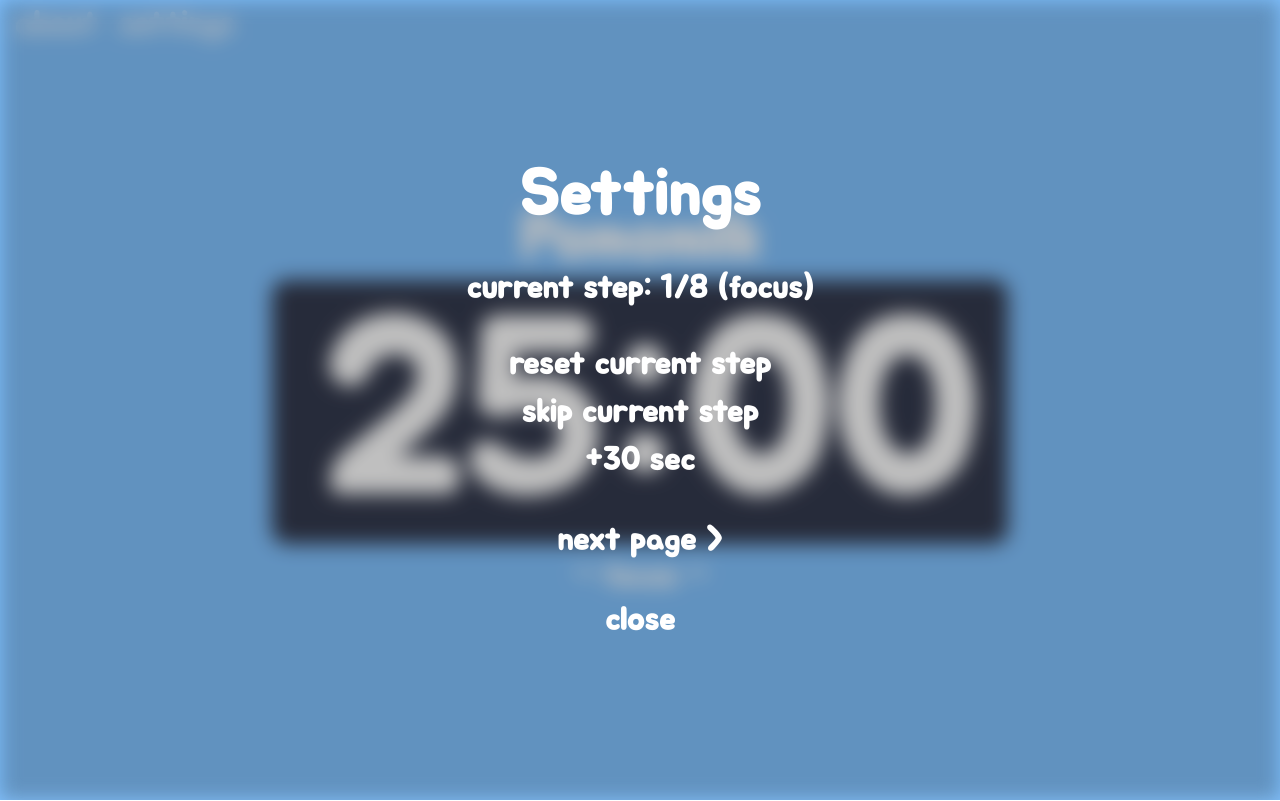
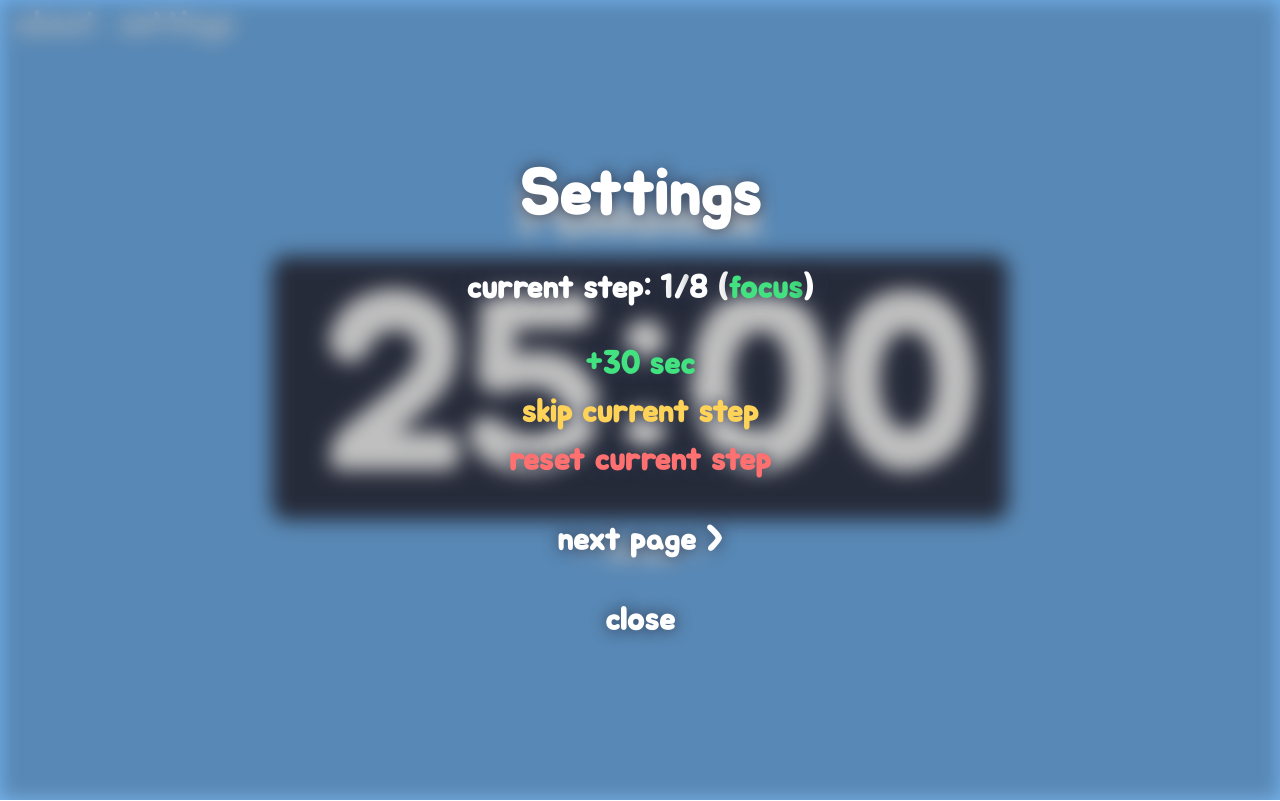
Before and after one commit to ahhreggi/pnc, a React (Create React App) app: page / in a window 1280 px wide. Both pictures are taken after a click on the element "about". Built offline with nearby package versions, Linux system fonts and the light colour scheme.

Commit message:
Update global styles, App

```diff
--- a/src/App.js
+++ b/src/App.js
@@ -34,7 +34,9 @@ const App = () => {
       <section className="display">
         <h2>Pomomilk</h2>
         <Timer />
-        <h3 className="settings-toggle settings" onClick={() => onToggleSettings()}>~ {mode} ~</h3>
+        <h3 className="settings-toggle settings mode" onClick={() => onToggleSettings()}>
+          ~ <span>{mode}</span> ~
+        </h3>
       </section>
       <Settings />
     </main>
--- a/src/App.scss
+++ b/src/App.scss
@@ -21,7 +21,20 @@
     }
   }
   section.display {
+    margin-bottom: 3rem;
     @include flex-center-col;
+    h3 > span {
+      margin: 0 0.5rem 0.2rem 0.5rem;
+    }
+  }
+  .focus {
+    color: $green;
+  }
+  .chill {
+    color: $yellow;
+  }
+  .chillax {
+    color: $red;
   }
 }
 .theme-red {
@@ -48,3 +61,27 @@
 .theme-grey {
   background-color: $grey;
 }
+.font-red {
+  color: $red;
+}
+.font-orange {
+  color: $orange;
+}
+.font-yellow {
+  color: $yellow;
+}
+.font-green {
+  color: $green;
+}
+.font-blue {
+  color: $blue;
+}
+.font-purple {
+  color: $purple;
+}
+.font-navy {
+  color: $navy;
+}
+.font-grey {
+  color: $grey;
+}
--- a/src/components/Settings.js
+++ b/src/components/Settings.js
@@ -53,23 +53,37 @@ const Settings = () => {
     <div className={settingsStyles}>
       <h2>Settings</h2>
 
-      <h3 className="current">current step: {settings.step}/{settings.interval * 2} ({settings.mode})</h3>
+      <h3 className="current">
+        current step: {settings.step}/{settings.interval * 2} (<span className={settings.mode}>{settings.mode}</span>)
+      </h3>
 
       <div className="settings-page">
         {page === 1 &&
           <>
-            <h3 className="settings-toggle" onClick={() => onResetTimer()}>reset current step</h3>
-            <h3 className="settings-toggle" onClick={() => onSkipTimer()}>skip current step</h3>
-            <h3 className="settings-toggle" onClick={() => dispatch(increaseTimer(30))}>+30 sec</h3>
+            <h3 className="settings-toggle font-green" onClick={() => dispatch(increaseTimer(30))}>+30 sec</h3>
+            <h3 className="settings-toggle font-yellow" onClick={() => onSkipTimer()}>skip current step</h3>
+            <h3 className="settings-toggle font-red" onClick={() => onResetTimer()}>reset current step</h3>
             <h3 className="settings-toggle page-control" onClick={() => setPage(2)}>next page &gt;</h3>
           </>
         }
         {page === 2 &&
           <>
-            <h3 className="settings-toggle" onClick={() => dispatch(setTheme("next"))}>theme: {settings.theme}</h3>
-            <h3 className="settings-toggle" onClick={() => dispatch(setFocus("next"))}>focus: {formatTime(settings.focus)}</h3>
-            <h3 className="settings-toggle" onClick={() => dispatch(setChill("next"))}>lil chill: {formatTime(settings.chill)}</h3>
-            <h3 className="settings-toggle" onClick={() => dispatch(setChillax("next"))}>big chill: {formatTime(settings.chillax)}</h3>
+            <h3 className="settings-toggle" onClick={() => dispatch(setTheme("next"))}>
+              <span className="option">theme:</span>
+              <span className={`value font-${settings.theme}`}>{settings.theme}</span>
+            </h3>
+            <h3 className="settings-toggle" onClick={() => dispatch(setFocus("next"))}>
+              <span className="option">focus:</span>
+              <span className="value focus">{formatTime(settings.focus)}</span>
+            </h3>
+            <h3 className="settings-toggle" onClick={() => dispatch(setChill("next"))}>
+              <span className="option">lil chill:</span>
+              <span className="value chill">{formatTime(settings.chill)}</span>
+            </h3>
+            <h3 className="settings-toggle" onClick={() => dispatch(setChillax("next"))}>
+              <span className="option">big chill:</span>
+              <span className="value chillax">{formatTime(settings.chillax)}</span>
+            </h3>
             {/* <h3 className="settings-toggle">big chill interval: {settings.interval}</h3> */}
             <h3 className="settings-toggle page-control" onClick={() => setPage(1)}>&lt; prev page</h3>
           </>
--- a/src/components/Settings.scss
+++ b/src/components/Settings.scss
@@ -8,6 +8,7 @@
   @include flex-center-col;
   backdrop-filter: blur(10px) brightness(75%);
   @include custom-scrollbar;
+  @include text-shadow;
   &.hide {
     display: none;
   }
@@ -16,9 +17,20 @@
   }
   .current {
     margin-bottom: 2rem;
+    span.value {
+      width: 20rem;
+    }
   }
   .page-control,
   .close {
     margin-top: 2rem;
   }
+  span.option,
+  span.value {
+    width: 10rem;
+  }
+  span.option {
+    text-align: right;
+    margin-right: 1rem;
+  }
 }
--- a/src/reducers/settings.js
+++ b/src/reducers/settings.js
@@ -11,7 +11,7 @@ const defaultSettings = {
 };
 
 const options = {
-  themes: ["blue", "red", "green", "purple", "yellow", "orange", "navy", "grey"],
+  themes: ["red", "orange", "yellow", "green", "blue", "purple", "navy", "grey"],
   focus: [300, 600, 900, 1200, 1500, 1800, 2100, 2700, 3300, 3600],
   chill: [60, 120, 180, 240, 300, 360, 420, 480, 540, 600],
   chillax: [300, 600, 900, 1200, 1500, 1800, 2700, 3300, 3600]
--- a/src/styles/_mixins.scss
+++ b/src/styles/_mixins.scss
@@ -7,6 +7,10 @@
 @mixin flex-center-col {
   @include flex-center;
   flex-direction: column;
+}
+
+@mixin text-shadow {
+  text-shadow: 0 0 1rem $dark;
 }
 
 @mixin custom-scrollbar {
--- a/src/styles/_variables.scss
+++ b/src/styles/_variables.scss
@@ -1,15 +1,15 @@
 $red: #ff7070;
 $orange: #ff9b58;
 $yellow: #ffd258;
-$green: #4ff38e;
-$blue: #81c2ff;
+$green: #41e27f;
+$blue: #75b5f1;
 $purple: #9c8bff;
 $navy: #475275;
 $dark: #33394d;
 $darker: #2b3142;
 $darkest: #262b3a;
 $white: #ffffff;
-$grey: #6d6d6d;
+$grey: #5d5d6d;
 $black: #1a1a1a;
 
 $font-theme: "Chewy", cursive;
```
